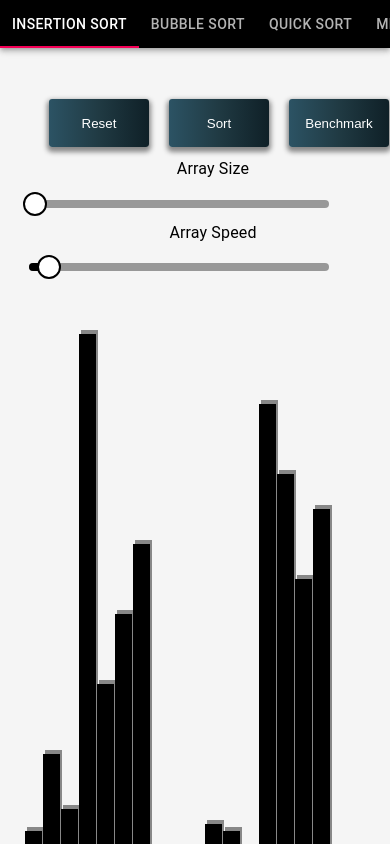
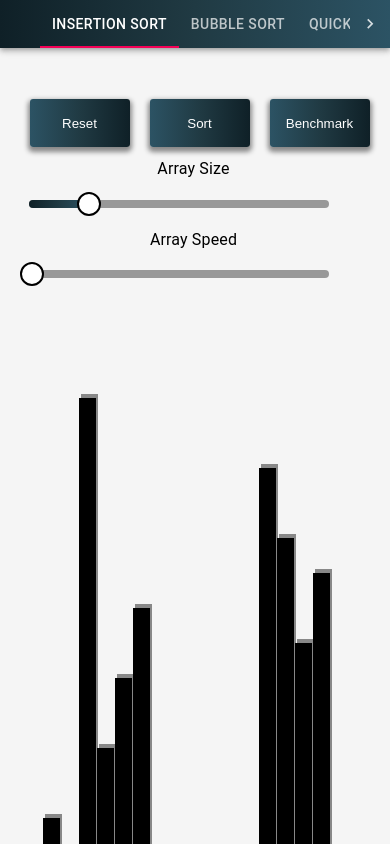
Before and after one commit to ccoombsesmail/AlgoVisualizer, a React (Create React App) app: page / in a window 390 px wide. Built offline with nearby package versions, Linux system fonts and the light colour scheme; the HTML template or start-up script is replaced by a standard one.

Commit message:
Disable buttons and sliders when sorting

```diff
--- a/src/App.css
+++ b/src/App.css
@@ -3,5 +3,5 @@
   background-color: whitesmoke;
   width: 100%;
   height: 100vh;
-  overflow-x: auto;
+  overflow-x: hidden;
 }
--- a/src/Components/BarNode.jsx
+++ b/src/Components/BarNode.jsx
@@ -2,7 +2,7 @@ import React from 'react';
 
 const BarNode = (props) => {
 
-    return <div id={props.idName} style={{ height: props.height, width: props.width, backgroundColor: props.backgroundColor, marginLeft: "1px", float: "left", boxShadow: "2px 4px  #888888"  }}/>
+    return <div id={props.idName} style={{ height: props.height, width: props.width, background: props.backgroundColor, marginLeft: "1px", float: "left", boxShadow: "2px 4px  #888888"  }}/>
 
 };
 
--- a/src/Components/BarSort/BarSort.jsx
+++ b/src/Components/BarSort/BarSort.jsx
@@ -18,9 +18,14 @@ class BarSort extends Component {
             arr: [190, 300, 222, 900, 400, 500, 600, 120, 140, 100, 200, 190, 70, 800, 700, 550, 650, 150, 90],
             size: 20,
             speed: 71,
-            benchmark_times: []
+            benchmark_times: [],
+            button_toggle: false
         }
     }
+
+
+
+
 
 
     resetArr(new_size) {
@@ -73,6 +78,10 @@ class BarSort extends Component {
         this.setState({benchmark_times: benches})
     }
 
+
+
+
+
     changeSpeed(new_speed) {
         this.setState({speed: 1000/new_speed})
     }
@@ -86,28 +95,29 @@ class BarSort extends Component {
         var benches1 = <div></div>
         if (this.state.benchmark_times.length != 0 ){
             var benches = this.state.benchmark_times
-            benches1 = <BenchmarkTable styling= "input_table" built_in={benches[0].toFixed(4)} merge_sort={benches[1].toFixed(4)}
+            benches1 = <BenchmarkTable built_in={benches[0].toFixed(4)} merge_sort={benches[1].toFixed(4)}
                 quick_sort={benches[2].toFixed(4)} bubble_sort={benches[3].toFixed(4)} insertion_sort={benches[3].toFixed(4)} />
         }
 
         return (
             <div >
+
                 <div className = {styles.inputWrapper}>
                     {benches1}
                     <div className = {styles.buttonSliderWrapper}>
                         <div className = {styles.buttons}>
-                            <button ref={this.resetRef} className={styles.input, styles.button} onClick={() => this.resetArr(this.state.size)} >  Reset </button>
-                            <button ref={this.sortRef} className={styles.input, styles.button} onClick={() => this.sort(this.state.arr)} >  Sort </button>
+                            <button ref = {this.resetRef} className={styles.input, styles.button} onClick={() => this.resetArr(this.state.size)} >  Reset </button>
+                            <button ref={this.sortRef}className={styles.input, styles.button} onClick={() => this.sort(this.state.arr)} >  Sort </button>
                             <button className={styles.input, styles.button} onClick={() => this.bench(this.state.arr)} >  Benchmark </button>
                         </div>
                         <div className = {styles.sliders}>
                             <SliderBar styling={styles.input} step = {1} max = {1000} size = {true} sliderHandle={this.resetArr.bind(this)} />
-                            <SliderBar styling={styles.input} step = {.1} max={300} size = {false} speedHandle = {this.changeSpeed.bind(this)} />
+                            <SliderBar  styling={styles.input} step = {.1} max={10000} size = {false} speedHandle = {this.changeSpeed.bind(this)} />
                         </div>
                     </div>
                 </div>
                 <div className = {styles.barWrapper} >
-                    {this.state.arr.map((num, index) => <BarNode className={styles.bar} idName={index.toString()} key={index + 1} height={(num * .7).toString() + "px"} width= {2800/this.state.size +"px"} backgroundColor="black" />)}
+                    {this.state.arr.map((num, index) => <BarNode className={styles.bar} idName={index.toString()} key={index + 1} height={(num * .7).toString() + "px"} width={2800 / this.state.size + "px"} backgroundColor = "black" />)}
                 </div>
             </div>
         )
--- a/src/Components/BarSort/BarSort.module.css
+++ b/src/Components/BarSort/BarSort.module.css
@@ -1,5 +1,6 @@
 .inputWrapper{
     width: 100vw;
+    max-width: 98vw;
     display: inline-flex;
     justify-content: flex-end;
      align-items: center;
@@ -18,6 +19,7 @@
 
 .buttons {
     display: inline-flex;
+    max-width: 98vw;
 }
 
 .sliders {
@@ -44,7 +46,7 @@
     display: flex;
     justify-content:space-evenly;
     width: 100%;
-    margin-top: 50px;
+    margin-top: 100px;
      -webkit-transform: scaleY(-1)
     /* -moz-transform: matrix(1, 0, 0, 1, 0, 0);
     -o-transform: matrix(-1, 0, 0, 1, 0, 0);
@@ -63,8 +65,15 @@
   .inputWrapper {
     justify-content: center;
     flex-direction: column;
+    max-width: 90vw;
 
   }
+
+  .buttons {
+    max-width: 100vw;
+
+  }
+
 
 
   /* .input_table {
--- a/src/Components/BenchmarkTable.jsx
+++ b/src/Components/BenchmarkTable.jsx
@@ -11,11 +11,13 @@ import Paper from '@material-ui/core/Paper';
 
 const useStyles = makeStyles({
     root: {
-        paddingRight: "100px",
+        paddingRight: "10px",
+        // maxWidth: "50vw",
         ['@media (max-width:780px)']: {
-            paddingRight: "0px",
+           paddingRight: "0px",
            alignSelf: "center",
-           maxWidth: "80vw"
+           maxWidth: "80vw",
+
         }
     // },
     },
--- a/src/Components/SliderBar.jsx
+++ b/src/Components/SliderBar.jsx
@@ -33,7 +33,9 @@ const PrettoSlider = withStyles({
         width: 300,
         marginRight: 10,
         right: 10,
-        display: "flex"
+        maxWidth: "100vw"
+
+
         //backgroundColor: ''
     },
     thumb: {
@@ -54,37 +56,52 @@ const PrettoSlider = withStyles({
     track: {
         height: 8,
         borderRadius: 4,
+        background: 'linear-gradient(to left, #2C5364, #203A43, #0F2027)',
+
+
     },
     rail: {
         height: 8,
         borderRadius: 4,
     },
+
 })(Slider);
 
 
+// const styles = {
+
+//     slider: {
+//         display: "flex",
+//         flexDirection: "column",
+//         textAlign: "center",
+//         width: "10vw",
+//         justifyContent: "center"
+
+//     }
 
 
-
+// }
 
 const CustomizedSlider = (props) => {
     const classes = useStyles();
     var slider;
     var text
     if(props.size){
-
-        text= <Typography gutterBottom>Array Size</Typography>
-        slider = <PrettoSlider step={props.step} max={props.max} onChange={(event, value) => props.sliderHandle(value)} valueLabelDisplay="auto" aria-label="pretto slider" defaultValue={20} />
+        text = <Typography   gutterBottom>Array Size</Typography>
+        slider = <PrettoSlider step={props.step} max={props.max} onChange={(event, value) => props.sliderHandle(value)} valueLabelDisplay="auto" aria-label="pretto slider" defaultValue={200} />
     }else {
         text = <Typography gutterBottom>Array Speed</Typography>
-        slider = <PrettoSlider step={props.step} max={props.max} onChange={(event, value) => props.speedHandle(value)} valueLabelDisplay="auto" aria-label="pretto slider" defaultValue={20} />
+        slider = <PrettoSlider step={props.step} max={props.max} onChange={(event, value) => props.speedHandle(value)} valueLabelDisplay="auto" aria-label="pretto slider" defaultValue={100} />
+
     }
 
     return (
         <div className={classes.root}>
-            {/* <div className={props.styling}> */}
+            <div className = "slider">
             {text}
             {slider}
-            {/* </div> */}
+            </div>
+
         </div>
     );
 }
--- a/src/Components/SortingAlgos/SortingAlgoAnimations.js
+++ b/src/Components/SortingAlgos/SortingAlgoAnimations.js
@@ -7,6 +7,9 @@ export function execute_quicksort_animations(arr, speed, resetRef, sortRef, call
     quicksort(arr, 0, arr.length - 1, animations);
     resetRef.current.setAttribute("disabled", "disabled")
     sortRef.current.setAttribute("disabled", "disabled")
+    document.getElementsByClassName("slider")[0].style['display'] = 'none';
+    document.getElementsByClassName("slider")[1].style['display'] = 'none';
+
     var i = 0;
     var interval = setInterval(() => {
         var k = i
@@ -35,6 +38,8 @@ export function execute_quicksort_animations(arr, speed, resetRef, sortRef, call
         if (i === animations.length - 1) {
             resetRef.current.removeAttribute("disabled")
             sortRef.current.removeAttribute("disabled")
+            document.getElementsByClassName("slider")[0].style['display'] = 'flex';
+            document.getElementsByClassName("slider")[1].style['display'] = 'flex';
             callbenches(bench_arr)
             clearInterval(interval);
         }
@@ -61,6 +66,8 @@ export function execute_mergesort_animations(arr, speed, resetRef, sortRef, call
     //Disable reset and sort buttons while animating
     resetRef.current.setAttribute("disabled", "disabled")
     sortRef.current.setAttribute("disabled", "disabled")
+    document.getElementsByClassName("slider")[0].style['display'] = 'none';
+    document.getElementsByClassName("slider")[1].style['display'] = 'none';
 
 
     var i = 0;
@@ -87,6 +94,8 @@ export function execute_mergesort_animations(arr, speed, resetRef, sortRef, call
         if (i === animations.length - 1) {
             resetRef.current.removeAttribute("disabled")
             sortRef.current.removeAttribute("disabled")
+            document.getElementsByClassName("slider")[0].style['display'] = 'flex';
+            document.getElementsByClassName("slider")[1].style['display'] = 'flex';
             callbenches(bench_arr)
             clearInterval(interval);
         }
@@ -107,6 +116,10 @@ export function execute_simplesort_animations(arr, speed, resetRef, sortRef, typ
     var bench_arr = [...arr]
     resetRef.current.setAttribute("disabled", "disabled");
     sortRef.current.setAttribute("disabled", "disabled");
+    document.getElementsByClassName("slider")[0].style['display'] = 'none';
+    document.getElementsByClassName("slider")[1].style['display'] = 'none';
+
+
 
     var animations;
 
@@ -138,6 +151,8 @@ export function execute_simplesort_animations(arr, speed, resetRef, sortRef, typ
         if (i === animations.length - 1) {
             resetRef.current.removeAttribute("disabled")
             sortRef.current.removeAttribute("disabled")
+            document.getElementsByClassName("slider")[0].style['display'] = 'flex';
+            document.getElementsByClassName("slider")[1].style['display'] = 'flex';
             callbenches(bench_arr)
             clearInterval(interval);
         }
--- a/src/Components/SortingAlgosTab/SortingAlgosTab.jsx
+++ b/src/Components/SortingAlgosTab/SortingAlgosTab.jsx
@@ -22,8 +22,8 @@ const SortingAlgosTab = (props) => {
     return (
         <div className={classes.root}>
             <AppBar position="static" className = {classes.appbar}>
-                <Tabs value={value} onChange={handleChange} aria-label="simple tabs example" >
-                    <Tab label="Insertion Sort" {...a11yProps(0)} />
+                <Tabs variant = "scrollable" scrollButtons = "on" value={value} onChange={handleChange} aria-label="simple tabs example" >
+                    <Tab  label="Insertion Sort" {...a11yProps(0)} />
                     <Tab label="Bubble Sort" {...a11yProps(1)} />
                     <Tab label="Quick Sort" {...a11yProps(2)} />
                     <Tab label="Merge Sort" {...a11yProps(3)} />
@@ -79,14 +79,21 @@ function a11yProps(index) {
 
 const useStyles = makeStyles(theme => ({
     root: {
-       // backgroundColor: theme.palette.background.paper,
-       // backgroundColor: 'green',
-        height: "700px"
+        flexGrow: 1,
+        // height: "700px"
 
     },
     appbar: {
         display: "flex",
-        backgroundColor: 'black'
+        width: "100%",
+        // backgroundColor: 'black',
+        // backgroundColor: "#0F2027",
+        // background: "-webkit - linear - gradient(to right, #2C5364, #203A43, #0F2027)",
+        background: 'linear-gradient(to left, #2C5364, #203A43, #0F2027)'
+    },
+    tabs: {
+        display: "flex"
+
     }
 }));
 
```
